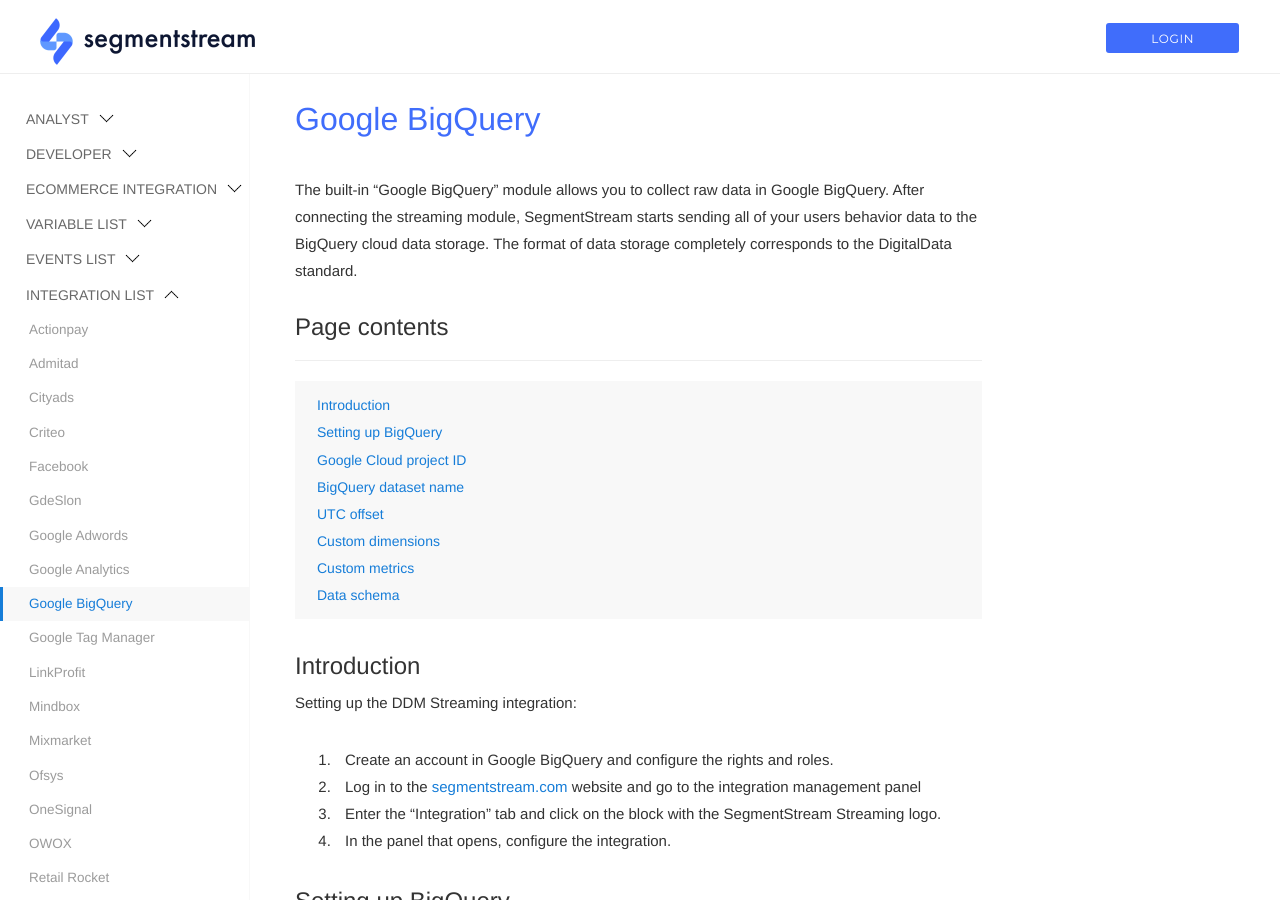
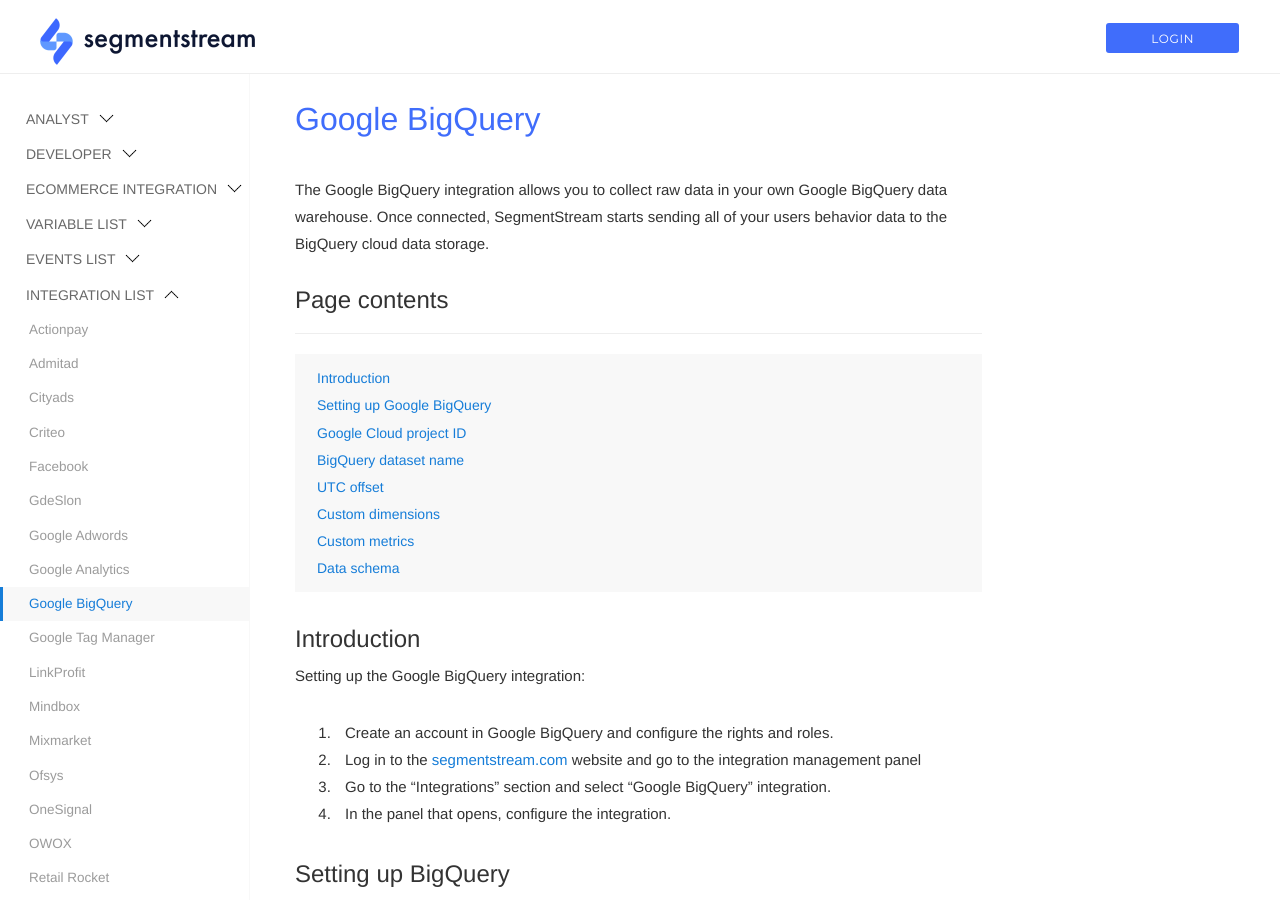
Before and after one commit to segmentstream-com/segmentstream-com.github.io, a Jekyll site: the page built from _docs/integrations/google-bigquery.md, in a window 1280 px wide and 900 px high. Built offline with Jekyll 4.4.1, drawn with Linux system fonts in a browser that asks for light colours; nearby versions of some CDN libraries; some of the changed text lies outside the part shown.

Commit message:
fix documentation bugs

```diff
--- a/_docs/integrations/google-bigquery.md
+++ b/_docs/integrations/google-bigquery.md
@@ -5,13 +5,13 @@
 order: 1
 ---
 
-The built-in "Google BigQuery" module allows you to collect raw data in Google BigQuery. After connecting the streaming module, SegmentStream starts sending all of your users behavior data to the BigQuery cloud data storage. The format of data storage completely corresponds to the DigitalData standard.
+The Google BigQuery integration allows you to collect raw data in your own Google BigQuery data warehouse. Once connected, SegmentStream starts sending all of your users behavior data to the BigQuery cloud data storage.
 
 ### Page contents
 ------
 <ul class="page-navigation">
   <li><a href="#introduction">Introduction</a></li>
-  <li><a href="#settingUpBigQuery">Setting up BigQuery</a></li>
+  <li><a href="#settingUpBigQuery">Setting up Google BigQuery</a></li>
   <li><a href="#googleCloudProjectID">Google Cloud project ID</a></li>
   <li><a href="#bigQueryDatasetName">BigQuery dataset name</a></li>
   <li><a href="#UTCOffset">UTC offset</a></li>
@@ -21,10 +21,10 @@
 </ul>
 
 ### <a name="introduction"></a>Introduction
-Setting up the DDM Streaming integration:
+Setting up the Google BigQuery integration:
 1. Create an account in Google BigQuery and configure the rights and roles.
 2. Log in to the [segmentstream.com](https://admin.segmentstream.com/) website and go to the integration management panel
-3. Enter the "Integration" tab and click on the block with the SegmentStream Streaming logo.
+3. Go to the  "Integrations" section and select "Google BigQuery" integration.
 4. In the panel that opens, configure the integration.
 
 ### <a name="settingUpBigQuery"></a>Setting up BigQuery
@@ -53,8 +53,8 @@
 ![](/img/integrations.ddmstreaming.1_2.png)
 
 ### <a name="bigQueryDatasetName"></a>BigQuery dataset name
-Type `ddmanager_streaming` into the BigQuery DataSet name.
-> We recommend using the `ddmanager_streaming` name. If you want the data to stream into another DataSet, specify its name instead of `ddmanager_streaming`. Use only Latin letters and underscores.
+Type `segmentstream` into the BigQuery DataSet name.
+> We recommend using the `segmentstream` name. If you want the data to stream into another DataSet, specify its name instead of `segmentstream`. Use only Latin letters and underscores.
 
 
 
@@ -65,7 +65,7 @@
 
 ### <a name="customDimensions"></a>Custom dimensions
 ------
-By default, DDMStreaming sends a certain set of variables to BigQuery. These variables are sufficient for most data analysis tasks. If you do not have enough variables, you can send custom variables along with each event.
+By default, SegmentStream sends a certain set of variables to the Google BigQuery. These variables are sufficient for most data analysis tasks. If you do not have enough variables, you can send custom variables along with each event.
 
 For example:
  - Send googleClientId to compare the data in BigQuery and Google Analytics,
```
Also changed, not shown: index.md (+1 -1 lines).
